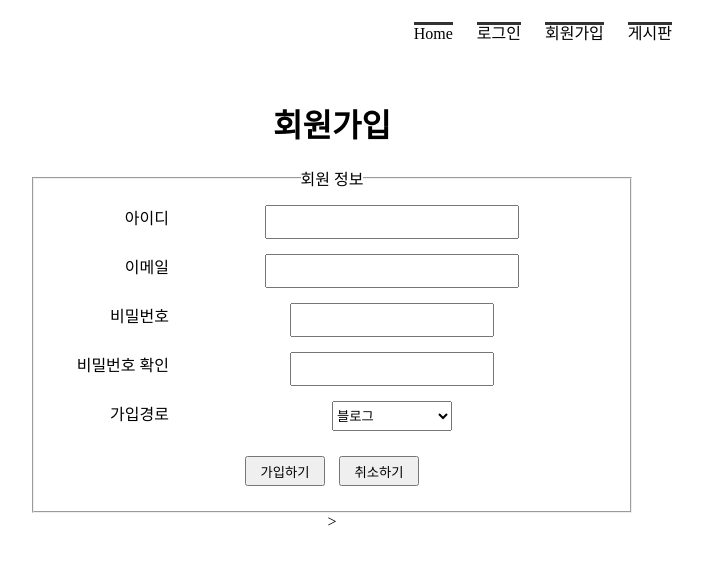
After one commit to sdarbucks/pyworks, a Flask app: template day26/website/templates/member.html in a window 1280 px wide. The commit adds this page. Shown: the top 565 px of the page, without its empty margins (308-1011 px from the left). Run offline with Flask 2, Linux system fonts and the light colour scheme; the template is opened without the code that fills it, so the values that code supplies are empty.

Commit message:
day27 업로드

```diff
--- a/day26/website/static/css/style.css
+++ b/day26/website/static/css/style.css
@@ -1,8 +1,28 @@
+/* index 페이지 스타일 */
+*{margin: 0; padding: 0;}
+#container{width: 1000px; margin: 0 auto;}
+header{height: 100px}
+nav ul{list-style: none; text-align: right; margin-right: 150px; padding-top: 20px}
+nav ul li{display: inline; margin: 10px; border-top: 3px solid #333}
+nav ul li a{text-decoration: none; color: #000}
+nav ul li:hover{background-color: #eee;}
+section{text-align: center}
+section h1{font-size: 2em; margin-bottom: 20px;}
+section img{margin-bottom: 10px}
 
-body{
-    text-align: center;
-    background: purple;
-}
-h1{
-    color: white;
-}
+/* login 페이지 스타일 */
+.login {width: 500px; margin: 0 auto;}
+.login ul{list-style: none;}
+.login ul li{margin: 30px 20px 10px 20px;}
+.login ul li label{width: 100px; float: left; text-align: right}
+.login ul li input[type="text"], input[type="password"]{width: 200px; height: 30px;}
+.login ul li input[type="submit"], [type="reset"]{width: 80px; height: 30px; margin: 10px 5px}
+
+/* member 페이지 스타일 */
+.join {width: 600px; margin: 0 auto;}
+.join ul{list-style: none;}
+.join ul li{margin: 15px;}
+.join ul li label{width: 120px; float: left; text-align: right}
+.join ul li input[type="text"], [type="password"], [type="email"]{width: 250px; height: 30px;}
+.join ul li select{width: 120px; height: 30px}
+.join ul li input[type="submit"], [type="reset"]{width: 80px; height: 30px; margin: 10px 5px}
--- /dev/null
+++ b/day26/website/templates/member.html
@@ -0,0 +1,61 @@
+<!DOCTYPE html>
+<html lang="en">
+<head>
+    <meta charset="UTF-8">
+    <title>회원 가입 페이지</title>
+    <link rel="stylesheet" href="{{url_for('static', filename='css/style.css')}}">
+</head>
+<body>
+    <div id="container">
+        <header>
+            <nav>
+                <ul>
+                    <li><a href="/">Home</a></li>
+                    <li><a href="/login/">로그인</a></li>
+                    <li><a href="/member/">회원가입</a></li>
+                    <li><a href="#">게시판</a></li>
+                </ul>
+            </nav>
+        </header>
+        <section>
+            <h1>회원가입</h1>
+            <form action="#" method="post" class="join">
+                <fieldset>
+                    <legend>회원 정보</legend>
+                    <ul>
+                        <li>
+                            <label for="uid">아이디</label>
+                            <input type="text" id="uid" name="uid">
+                        </li>
+                        <li>
+                            <label for="umail">이메일</label>
+                            <input type="email" id="umail" name="umail">
+                        </li>
+                        <li>
+                            <label for="pwd1">비밀번호</label>
+                            <input type="password" id="pwd1" name="pwd1">
+                        </li>
+                        <li>
+                            <label for="pwd2">비밀번호 확인</label>
+                            <input type="password" id="pwd2" name="pwd2">
+                        </li>
+                        <li>
+                            <label for="path">가입경로</label>
+                            <select id="path" name="path">
+                                <option value="blog">블로그</option>
+                                <option value="blog">검색</option>
+                                <option value="blog">SNS</option>
+                                <option value="blog">기타</option>
+                            </select>
+                        </li>
+                        <li>
+                            <input type="submit" value="가입하기">
+                            <input type="reset" value="취소하기">
+                        </li>
+                    </ul>
+                </fieldset>>
+            </form>
+        </section>
+    </div>
+</body>
+</html>
```
Also changed, not shown: day26/data/score_dict.py (+13 -8 lines), day26/website/start_app.py (+8 -0 lines), day26/website/static/js/watch.js (added, +9 -0 lines), day26/website/templates/index.html (+18 -2 lines), day26/website/templates/login.html (added, +42 -0 lines), day27/data_list/find_max.py (added, +23 -0 lines), day27/data_list/find_same_name.py (added, +17 -0 lines), day27/data_set/set_ex.py (added, +21 -0 lines).
